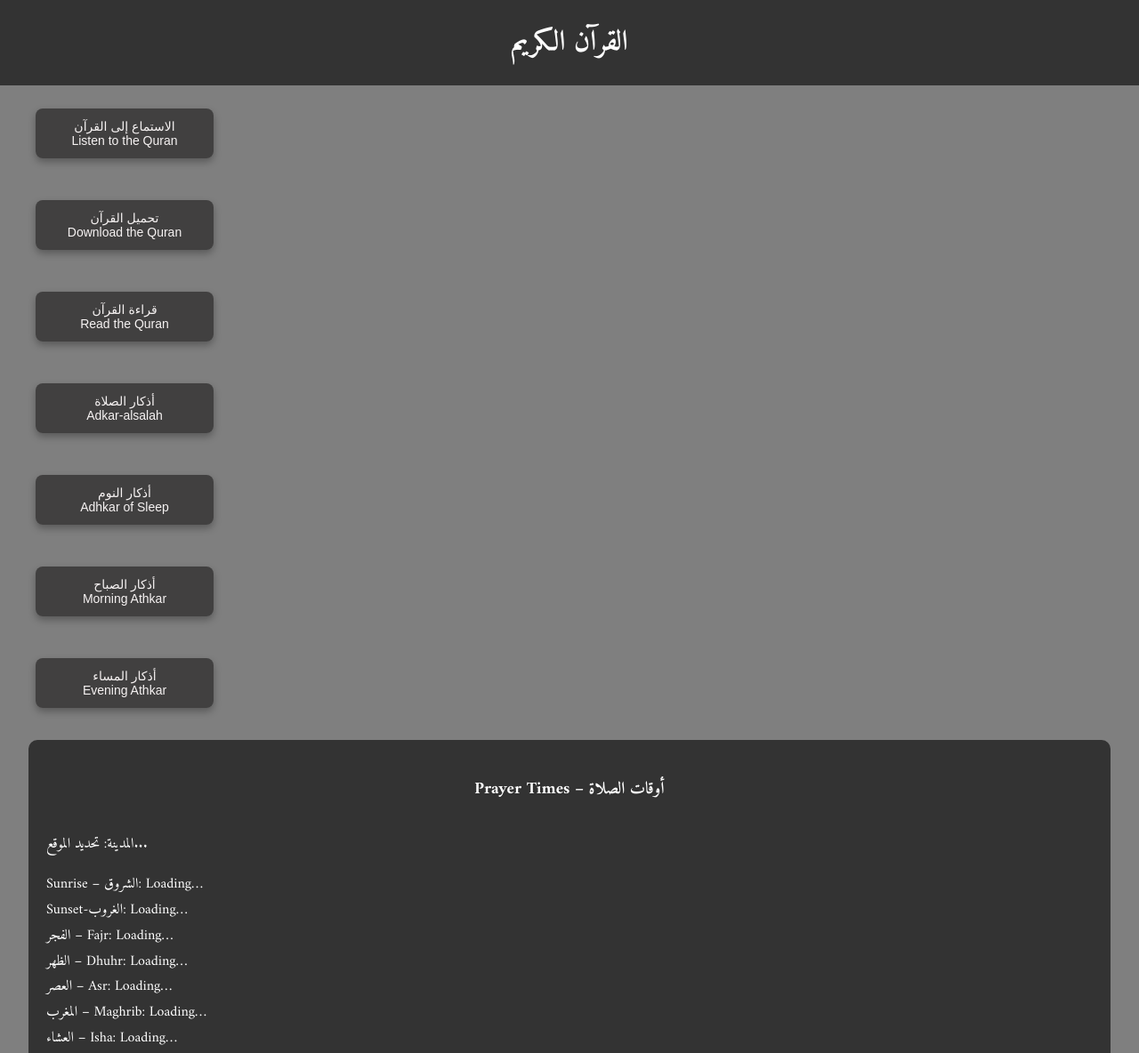
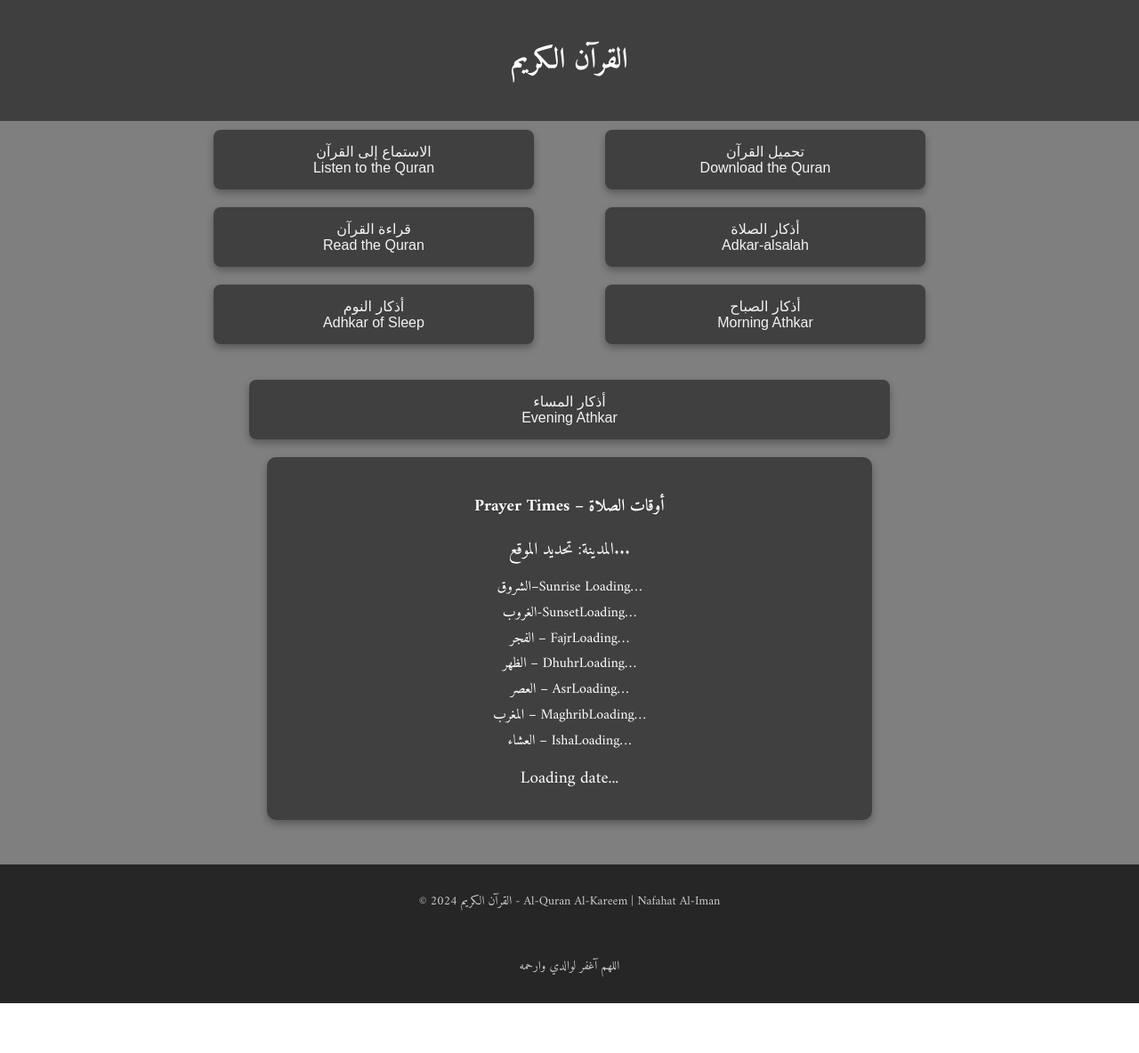
Before and after one commit to Aziz151415/Quran-And-Athkar, a plain HTML site: page index.html in a window 1280 px wide. Shown: the top 1184 px of the page at 89% size. After the commit the page ends 1128 px from the top, so only its background shows below. Drawn offline with Linux system fonts and the light colour scheme.

Commit message:
Your commit message here

```diff
--- a/index.html
+++ b/index.html
@@ -11,83 +11,67 @@
     <link rel="stylesheet" href="project styles.css">
     <link rel="manifest" href="manifest.json">
     <link href="https://fonts.googleapis.com/css2?family=Amiri:wght@400;700&display=swap" rel="stylesheet">
-
 </head>
 
 <body>
     <header class="site-header">
-        <div class="header__content">
-
+        <div class="header-container">
+            <div class="header-left">
+                <p id="gregorian-date"></p> <!-- Placeholder for the Gregorian date -->
+            </div>
             <h1 class="site-title">القرآن الكريم</h1>
-
+            <div class="header-right">
+                <p id="hijri-date"></p> <!-- Placeholder for the Hijri date -->
+                <p id="next-prayer"></p> <!-- Placeholder for the time remaining to next prayer -->
+            </div>
         </div>
     </header>
 
     <nav class="main-nav">
         <section class="buttons">
-            <section class="buttons">
-
-                <ul><button onclick="window.location.href='https://quranicaudio.com/'">الاستماع إلى القرآن<br>Listen to
-                        the
-                        Quran</button></ul>
-                <ul><button onclick="window.location.href='https://www.mp3quran.net/'">تحميل القرآن<br>Download the
-                        Quran</button></ul>
-                <ul><button onclick="window.location.href='quran.html'">قراءة القرآن<br>Read the Quran</button>
-                </ul>
-                <ul>
-                    <button onclick="window.location.href='athkar-alsalah.html'"> أذكار الصلاة<br>Adkar-alsalah</button>
-                </ul>
-                <ul> <button onclick="window.location.href='أذكار النوم.html'">أذكار النوم<br>Adhkar of
-                        Sleep</button></ul>
-                <ul> <button onclick="window.location.href='alsabah athkar.html'">أذكار الصباح<br>Morning
-                        Athkar</button></ul>
-                <ul><button onclick="window.location.href='Almasa athkar.html'">أذكار المساء<br>Evening Athkar</button>
-                </ul>
-
-            </section>
+            <li><button onclick="window.location.href='https://quranicaudio.com/'">الاستماع إلى القرآن<br>Listen to the
+                    Quran</button></li>
+            <li><button onclick="window.location.href='https://www.mp3quran.net/'">تحميل القرآن<br>Download the
+                    Quran</button></li>
+            <li><button onclick="window.location.href='quran.html'">قراءة القرآن<br>Read the Quran</button></li>
+            <li><button onclick="window.location.href='athkar-alsalah.html'">أذكار الصلاة<br>Adkar-alsalah</button></li>
+            <li><button onclick="window.location.href='أذكار النوم.html'">أذكار النوم<br>Adhkar of Sleep</button></li>
+            <li><button onclick="window.location.href='alsabah athkar.html'">أذكار الصباح<br>Morning Athkar</button>
+            </li>
+            <li><button onclick="window.location.href='Almasa athkar.html'">أذكار المساء<br>Evening Athkar</button></li>
+        </section>
     </nav>
 
     <section class="prayer-times" id="prayer-times">
         <h3>Prayer Times – أوقات الصلاة</h3>
         <p id="city-name">المدينة: تحديد الموقع...</p>
         <div class="prayer-time-item">
-            <span>Sunrise – الشروق:</span>
-            <span id="sunrise-time">Loading…</span>
+            <span>الشروق–Sunrise </span><span id="sunrise-time">Loading…</span>
         </div>
         <div class="prayer-time-item">
-            <span>Sunset-الغروب:</span>
-            <span id="sunset-time">Loading…</span>
+            <span>الغروب-Sunset</span><span id="sunset-time">Loading…</span>
         </div>
         <div class="prayer-time-item">
-            <span>الفجر – Fajr:</span>
-            <span id="fajr-time">Loading…</span>
+            <span>الفجر – Fajr</span><span id="fajr-time">Loading…</span>
         </div>
         <div class="prayer-time-item">
-            <span>الظهر – Dhuhr:</span>
-            <span id="dhuhr-time">Loading…</span>
+            <span>الظهر – Dhuhr</span><span id="dhuhr-time">Loading…</span>
         </div>
         <div class="prayer-time-item">
-            <span>العصر – Asr:</span>
-            <span id="asr-time">Loading…</span>
+            <span>العصر – Asr</span><span id="asr-time">Loading…</span>
         </div>
         <div class="prayer-time-item">
-            <span>المغرب – Maghrib:</span>
-            <span id="maghrib-time">Loading…</span>
+            <span>المغرب – Maghrib</span><span id="maghrib-time">Loading…</span>
         </div>
         <div class="prayer-time-item">
-            <span>العشاء – Isha:</span>
-            <span id="isha-time">Loading…</span>
+            <span>العشاء – Isha</span><span id="isha-time">Loading…</span>
         </div>
         <p id="current-date">Loading date...</p>
     </section>
 
-    <div class="iframe-container" id="mushafIframe" style="display: none;">
-        <iframe src="https://www.quranflash.com/en/quranflash.html" allowfullscreen></iframe>
-    </div>
     <footer class="site-footer">
         <p>&copy; 2024 القرآن الكريم - Al-Quran Al-Kareem | Nafahat Al-Iman</p>
-        <p>Abdulaziz</p>
-        <button onclick="window.location.href='mailto:abdulaziz.h1407@gmail.com'">Contact</button>
+        <p>اللهم آغفر لوالدي وارحمه</p>
     </footer>
 
     <script>
@@ -102,6 +86,7 @@
                 const gregorianDateArabic = new Date().toLocaleDateString('ar-EG', optionsArabic);
                 const gregorianDateEnglish = new Date().toLocaleDateString('en-US', optionsEnglish);
                 const hijriDate = data.data.date.hijri.date;
+                const arabicDayName = new Date().toLocaleDateString('ar-EG', { weekday: 'long' });
 
                 document.getElementById('fajr-time').textContent = timings.Fajr;
                 document.getElementById('dhuhr-time').textContent = timings.Dhuhr;
@@ -111,7 +96,10 @@
                 document.getElementById('sunrise-time').textContent = timings.Sunrise;
                 document.getElementById('sunset-time').textContent = timings.Sunset;
 
-                document.getElementById('current-date').textContent = `التاريخ الميلادي: ${gregorianDateArabic} | ${gregorianDateEnglish} | التاريخ الهجري: ${hijriDate}`;
+                document.getElementById('gregorian-date').textContent = gregorianDateEnglish;
+                document.getElementById('hijri-date').textContent = `${arabicDayName} - ${hijriDate}`;
+
+                updateNextPrayer(timings);
 
                 const geocodingResponse = await fetch(`https://api.opencagedata.com/geocode/v1/json?q=${latitude}+${longitude}&key=YOUR_OPENCAGE_API_KEY&language=ar`);
                 const geocodingData = await geocodingResponse.json();
@@ -121,6 +109,45 @@
             } catch (error) {
                 console.error("Error fetching city name or prayer times:", error);
                 document.getElementById('city-name').textContent = "Error fetching location";
+            }
+        }
+
+        function getTimeRemaining(nextPrayerTime) {
+            const now = new Date();
+            const nextPrayerDateTime = new Date(now.toDateString() + ' ' + nextPrayerTime);
+            const difference = nextPrayerDateTime - now;
+
+            const hours = Math.floor((difference % (1000 * 60 * 60 * 24)) / (1000 * 60 * 60));
+            const minutes = Math.floor((difference % (1000 * 60 * 60)) / (1000 * 60));
+
+            return { hours, minutes };
+        }
+
+        function updateNextPrayer(timings) {
+            const now = new Date();
+            const prayerTimes = [
+                { name: 'الفجر', time: timings.Fajr },
+                { name: 'الظهر', time: timings.Dhuhr },
+                { name: 'العصر', time: timings.Asr },
+                { name: 'المغرب', time: timings.Maghrib },
+                { name: 'العشاء', time: timings.Isha }
+            ];
+
+            let nextPrayer = null;
+
+            for (let i = 0; i < prayerTimes.length; i++) {
+                const prayerTime = new Date(now.toDateString() + ' ' + prayerTimes[i].time);
+                if (prayerTime > now) {
+                    nextPrayer = prayerTimes[i];
+                    break;
+                }
+            }
+
+            if (nextPrayer) {
+                const timeRemaining = getTimeRemaining(nextPrayer.time);
+                document.getElementById('next-prayer').textContent = `الوقت المتبقي لصلاة ${nextPrayer.name}: ${timeRemaining.hours} ساعة و ${timeRemaining.minutes} دقيقة`;
+            } else {
+                document.getElementById('next-prayer').textContent = 'لا توجد صلاة متبقية اليوم';
             }
         }
 
@@ -150,15 +177,6 @@
                 });
             });
         }
-        function toggleMushaf() {
-            var iframeContainer = document.getElementById('mushafIframe');
-            if (iframeContainer.style.display === "none") {
-                iframeContainer.style.display = "block";
-                window.scrollTo(0, document.body.scrollHeight);
-            } else {
-                iframeContainer.style.display = "none";
-            }
-        }
     </script>
 </body>
 
--- a/project styles.css
+++ b/project styles.css
@@ -8,9 +8,7 @@ body {
     margin: 0;
     padding: 0;
     background-attachment: fixed;
-    /* Keeps the background fixed */
     position: relative;
-    /* Ensure the overlay is correctly positioned */
 }
 
 /* Adding an overlay to improve text readability */
@@ -22,33 +20,55 @@ body::before {
     width: 100%;
     height: 100%;
     background: rgba(0, 0, 0, 0.5);
-    /* Adjust the opacity as needed */
     z-index: -1;
-    /* Place behind content */
 }
 
 /* Header and Title */
 .site-header {
     text-align: center;
     padding: 20px 0;
-    /* Reduced padding for smaller screens */
-    background: rgba(0, 0, 0, 0.6);
-    /* Slightly lighter overlay */
+    background: rgba(0, 0, 0, 0.5);
     position: relative;
     z-index: 1;
-    /* Ensure it's above the overlay */
+    border: none,
+}
+
+.header-container {
+    display: flex;
+    justify-content: space-between;
+    align-items: center;
+    padding: 20px;
+    position: relative;
+}
+
+.header-left,
+.header-right {
+    font-size: 1em;
+    color: #fff;
+    /* Adjust the color to match your design */
+}
+
+.header-left {
+    text-align: left;
+}
+
+.header-right {
+    text-align: right;
 }
 
 .site-title {
     font-size: 2em;
-    /* Adjusted size for mobile */
+    text-align: center;
+    flex-grow: 1;
     margin: 0;
+    color: #fff;
 }
 
-.site-subtitle {
-    font-size: 1.2em;
-    /* Adjusted size for mobile */
-    color: #ddd;
+
+.site-title {
+    font-size: 2em;
+    margin: 0;
+    color: #fff;
 }
 
 /* Main Navigation */
@@ -62,66 +82,103 @@ nav a {
 
 .buttons {
     display: flex;
-    justify-content: center;
     flex-wrap: wrap;
-    gap: 15px;
+    /* Allows buttons to wrap into multiple lines */
+    justify-content: space-between;
+    /* Ensures the two columns are spaced evenly */
+    max-width: 800px;
+    /* Adjust the width as needed */
+    margin: 0 auto;
+    list-style-type: none;
+    /* Removes default list styling */
     padding: 0;
-    list-style: none;
-    flex-direction: column;
-    /* Stacked buttons on smaller screens */
-    position: relative;
-    z-index: 1;
-    /* Ensure it's above the overlay */
 }
 
 .buttons li {
-    margin: 5px;
+    flex: 0 0 45%;
+    /* Each button will take up about 45% of the container width */
+    margin-bottom: 20px;
+    /* Adds space between rows */
+    display: flex;
+    justify-content: center;
+}
+
+.buttons li:nth-child(7) {
+    flex: 0 0 90%;
+    /* The last button will take up about 90% of the container width */
+    justify-content: center;
+    /* Center it within its row */
+    margin: 20px auto 0;
+    /* Centers the last button */
 }
 
 .buttons button {
+    width: 100%;
+    /* Ensures the button fills the container */
+    padding: 15px 30px;
     background-color: rgba(39, 37, 37, 0.7);
     color: #f6f2f2;
-    padding: 12px 24px;
-    /* Adjusted for better touch targets */
     border: none;
-    font-size: 14px;
-    /* Adjusted font size */
+    font-size: 16px;
     border-radius: 8px;
-    /* Slightly rounded corners */
     cursor: pointer;
     transition: background-color 0.3s ease, transform 0.3s ease;
+    text-align: center;
     box-shadow: 0 4px 8px rgba(0, 0, 0, 0.3);
-    max-width: 200px;
-    width: 100%;
-    /* Ensure buttons take full width on mobile */
-    text-align: center;
-    /* Center text inside buttons */
 }
 
 .buttons button:hover {
     background-color: rgba(0, 0, 0, 0.8);
     transform: translateY(-5px);
+
 }
 
-/* Prayer Times Box Styling */
 .prayer-times {
-    background-color: rgba(0, 0, 0, 0.6);
+    background-color: rgba(39, 37, 37, 0.7);
+    /* Semi-transparent background */
     padding: 20px;
     border-radius: 10px;
-    max-width: 95%;
-    /* Ensures it fits within the viewport */
+    max-width: 50%;
     margin: 20px auto;
-    text-align: left;
+    text-align: center;
     line-height: 1.8;
-    /* Increased line-height for better readability */
+    box-shadow: 0 4px 8px rgba(0, 0, 0, 0.3);
+    /* Box shadow for a nice effect */
+    color: #fff;
+    border: none,
+        /* Ensures the text is visible on the dark background */
+}
+
+.prayer-times p {
+    margin: 10px 0;
+    /* Adds vertical spacing between the prayer times */
+    font-size: 1.2em;
+    /* Adjust font size if needed */
     display: flex;
-    flex-direction: column;
+    /* Use flexbox to easily space out elements */
     justify-content: center;
-    box-sizing: border-box;
-    position: relative;
-    z-index: 1;
-    /* Ensure it's above the overlay */
+    /* Center the text */
+    align-items: center;
+    /* Vertically center the text */
 }
+
+.prayer-times .arabic {
+    margin-right: 15px;
+    /* Adds space after the Arabic text */
+}
+
+.prayer-times .dash {
+    margin: 0 10px;
+    /* Adds space around the dash */
+}
+
+.prayer-times .english {
+    margin-left: 15px;
+    /* Adds space before the English text */
+    direction: ltr;
+    /* Ensures English text is left-to-right */
+}
+
 
 .prayer-times h3 {
     text-align: center;
@@ -135,15 +192,12 @@ nav a {
     color: #000;
     margin: 20px auto;
     padding: 15px;
-    /* Adjusted padding for mobile */
     border-radius: 15px;
     width: 95%;
-    /* Adjust width for mobile */
     text-align: center;
     box-shadow: 0px 4px 8px rgba(0, 0, 0, 0.2);
     position: relative;
     z-index: 1;
-    /* Ensure it's above the overlay */
 }
 
 .supplication-box h2 {
@@ -155,7 +209,6 @@ nav a {
 .supplication-box p {
     font-size: 1.2em;
     line-height: 1.8em;
-    /* Increased line-height for better readability */
     text-align: justify;
     margin-bottom: 15px;
 }
@@ -180,29 +233,24 @@ nav a {
 .site-footer {
     text-align: center;
     padding: 15px 0;
-    /* Reduced padding for mobile */
     background: rgba(0, 0, 0, 0.7);
     color: #ccc;
     margin-top: 50px;
     font-size: 14px;
-    /* Smaller font size for mobile */
     position: relative;
     z-index: 1;
-    /* Ensure it's above the overlay */
+    border: none,
 }
 
 /* Centering the Footer Buttons */
 footer {
     display: flex;
     flex-direction: column;
-    /* Stack footer elements on mobile */
     justify-content: center;
     align-items: center;
     gap: 20px;
-    /* Adds space between buttons */
     padding: 20px 0;
     background: rgba(0, 0, 0, 0.7);
-    /* Ensure consistent footer background */
 }
 
 footer button {
@@ -224,31 +272,24 @@ footer button:hover {
 @media (max-width: 768px) {
     .site-header {
         padding: 15px 0;
-        /* Reduced padding */
     }
 
     .site-title {
         font-size: 1.8em;
-        /* Further reduced size */
     }
 
     .site-subtitle {
         font-size: 1em;
-        /* Further reduced size */
     }
 
     .buttons button {
         padding: 8px 16px;
-        /* Further reduced padding */
         font-size: 14px;
-        /* Consistent font size */
     }
 
     .prayer-times,
     .supplication-box {
         width: 95%;
-        /* Ensure boxes fit well */
         margin: 10px auto;
-        /* Reduced margins */
     }
 }
```
Also changed, not shown: athkar-alsalah.html (+2 -0 lines).
